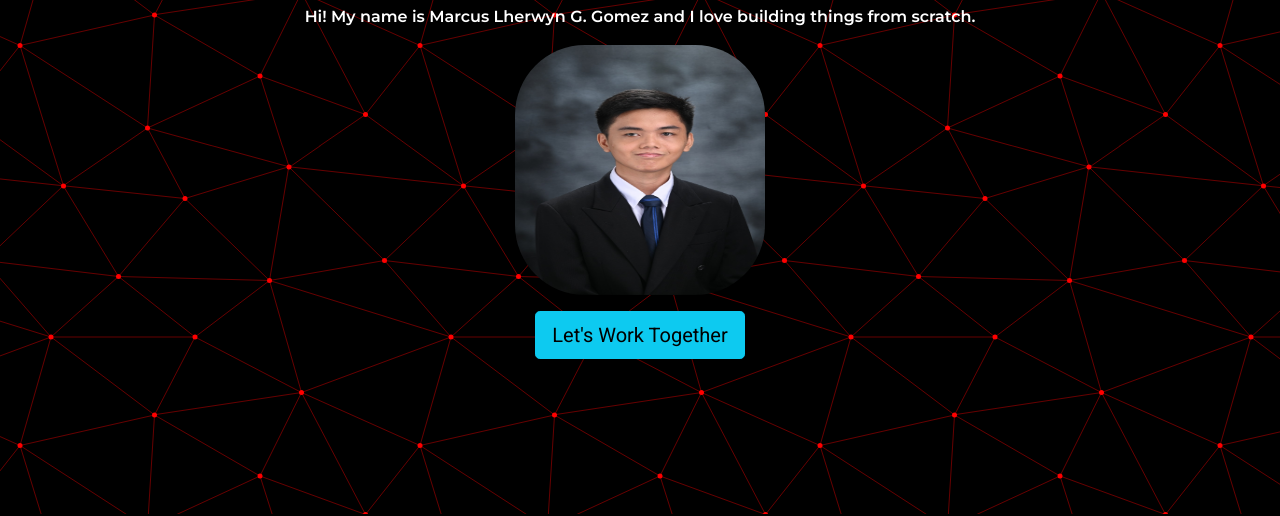
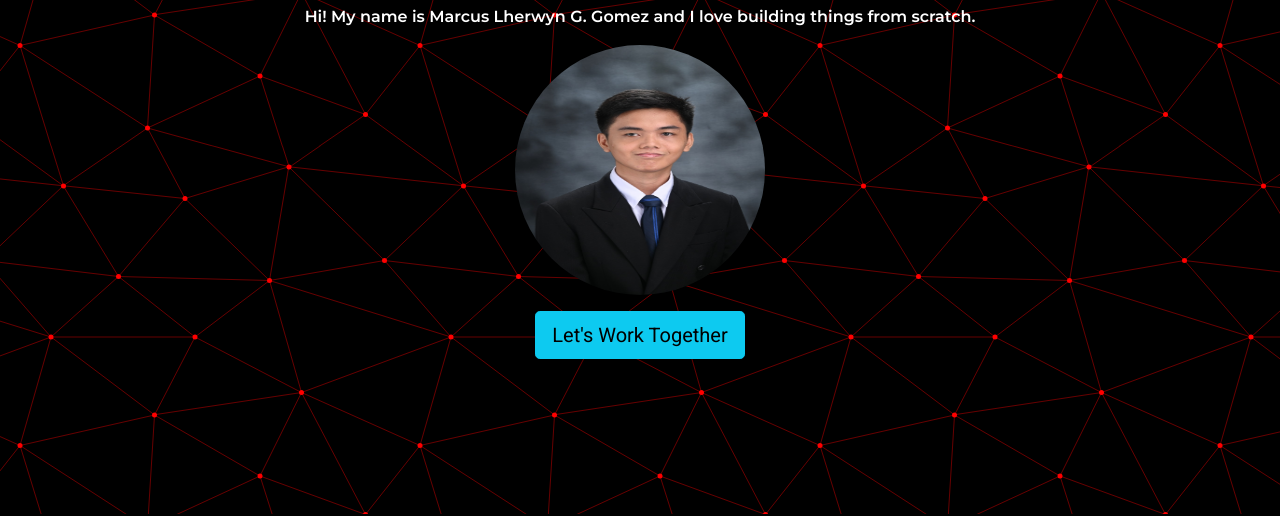
Before and after one commit to marcuzGG/fcb-portfolio, a plain HTML site: page index.html in a window 1280 px wide. Shown: the part 254-770 px from the top of the page. Drawn offline with nearby package versions, Linux system fonts and the light colour scheme.

Commit message:
Update index.css

```diff
--- a/index.css
+++ b/index.css
@@ -11,7 +11,7 @@ h1, p {
 	height: 250px;
 	width: 250px;
 
-	border-radius: 28%;
+	border-radius: 100%;
 }
 
 body {
```
